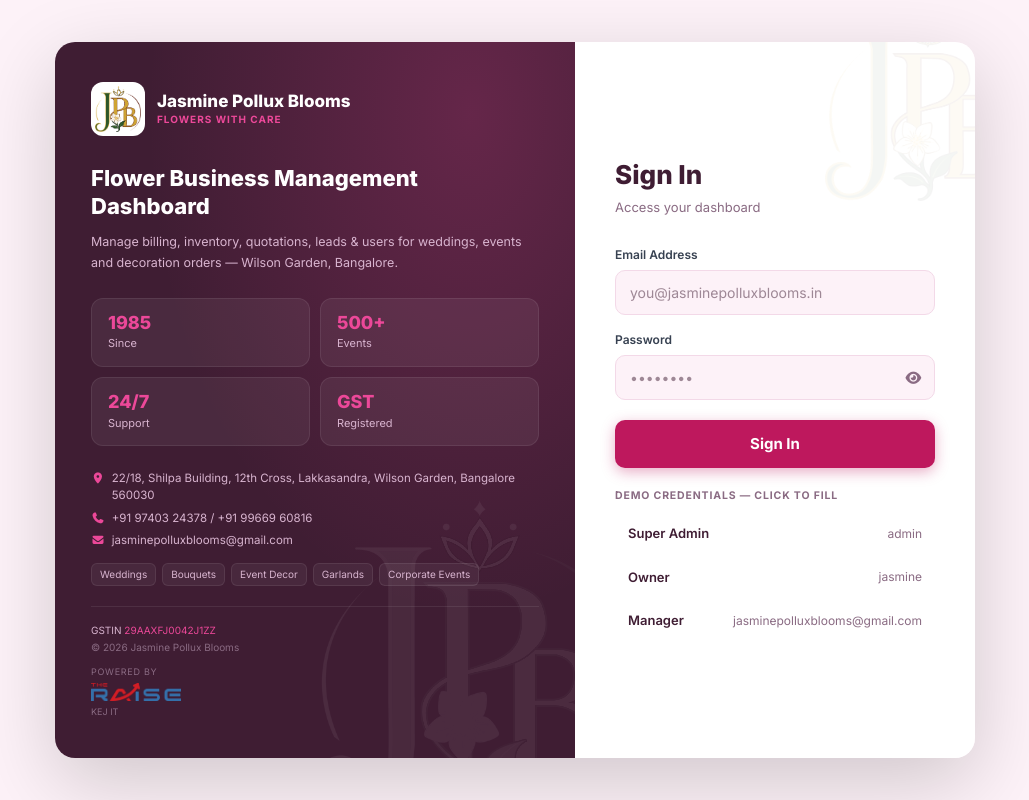
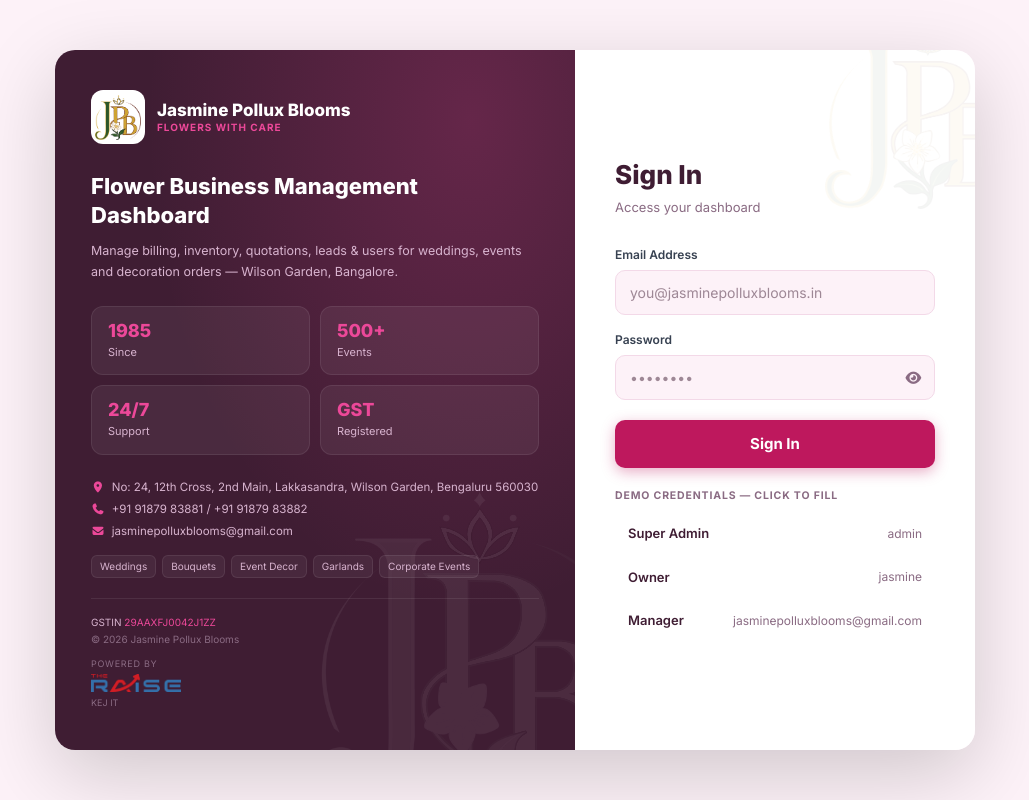
Before and after one commit to KejIt80888752/JasminePolluxBlooms-Dashboard, a React (Vite) app: page / in a window 1280 px wide. Shown: the whole page, without its empty margins (125-1154 px from the left). Built offline with nearby package versions, Linux system fonts and the light colour scheme.

Commit message:
Update company address and phone numbers per visiting card

```diff
--- a/src/components/InvoicePDF.tsx
+++ b/src/components/InvoicePDF.tsx
@@ -33,10 +33,9 @@ interface Props {
 const COMPANY = {
   name: 'JASMINE POLLUX BLOOMS',
   tagline: 'Flowers With Care',
-  addr1: 'Old No: 24, New No: 22/18, Shilpa Building, 12th Cross',
-  addr2: 'Near R.K Electricals since 1985, 2nd Main, Lakkasandra',
-  addr3: 'Wilson Garden, Bangalore — 560030, Karnataka',
-  phone: '+91 97403 24378 / +91 99669 60816',
+  addr1: 'No: 24, 12th Cross, 2nd Main, Lakkasandra',
+  addr2: 'Wilson Garden, Bengaluru — 560030, Karnataka, India',
+  phone: '+91 91879 83881 / +91 91879 83882',
   email: 'jasminepolluxblooms@gmail.com',
   gstin: '29AAXFJ0042J1ZZ',
 };
@@ -106,7 +105,7 @@ export default function InvoicePDF({ data, onClose }: Props) {
           <div style={{ fontSize:13, fontWeight:700, letterSpacing:.5, color:'#1a1a1a', alignSelf:'center', whiteSpace:'nowrap' }}>{title}</div>
         </div>
         <div style={{ fontSize:7, color:'#374151', textAlign:'left', lineHeight:1.5, marginBottom:8 }}>
-          {COMPANY.addr1}, {COMPANY.addr2}, {COMPANY.addr3}<br/>
+          {COMPANY.addr1}, {COMPANY.addr2}<br/>
           {COMPANY.phone} &nbsp;|&nbsp; {COMPANY.email} &nbsp;|&nbsp; GSTIN: {COMPANY.gstin}
         </div>
 
--- a/src/pages/BillingInvoice.tsx
+++ b/src/pages/BillingInvoice.tsx
@@ -134,7 +134,7 @@ export default function BillingInvoice() {
 
   const sendWhatsApp = () => {
     if(!party){ alert('Enter Customer Name'); return; }
-    const msg = encodeURIComponent(`Dear ${party},\n\nPlease find your ${docType==='invoice'?'Invoice':'Order Form'}:\nBill No: ${billNo}\nDate: ${invDate}\nAmount: ₹${fmt(Math.round(grandTotal))}\n\nThank you,\nJasmine Pollux Blooms\n📞 +91 97403 24378`);
+    const msg = encodeURIComponent(`Dear ${party},\n\nPlease find your ${docType==='invoice'?'Invoice':'Order Form'}:\nBill No: ${billNo}\nDate: ${invDate}\nAmount: ₹${fmt(Math.round(grandTotal))}\n\nThank you,\nJasmine Pollux Blooms\n📞 +91 91879 83881`);
     window.open(`https://wa.me/?text=${msg}`, '_blank');
   };
 
--- a/src/pages/Login.tsx
+++ b/src/pages/Login.tsx
@@ -64,8 +64,8 @@ export default function Login() {
           {/* Address */}
           <div style={{ display:"flex", flexDirection:"column", gap:5, marginBottom:14, position:"relative" }}>
             {[
-              ["fa-location-dot","22/18, Shilpa Building, 12th Cross, Lakkasandra, Wilson Garden, Bangalore 560030"],
-              ["fa-phone","+91 97403 24378 / +91 99669 60816"],
+              ["fa-location-dot","No: 24, 12th Cross, 2nd Main, Lakkasandra, Wilson Garden, Bengaluru 560030"],
+              ["fa-phone","+91 91879 83881 / +91 91879 83882"],
               ["fa-envelope","jasminepolluxblooms@gmail.com"],
             ].map(([icon,text])=>(
               <div key={text} style={{ fontSize:11.5, color:"#d8b4cf", display:"flex", alignItems:"flex-start", gap:7 }}>
```
